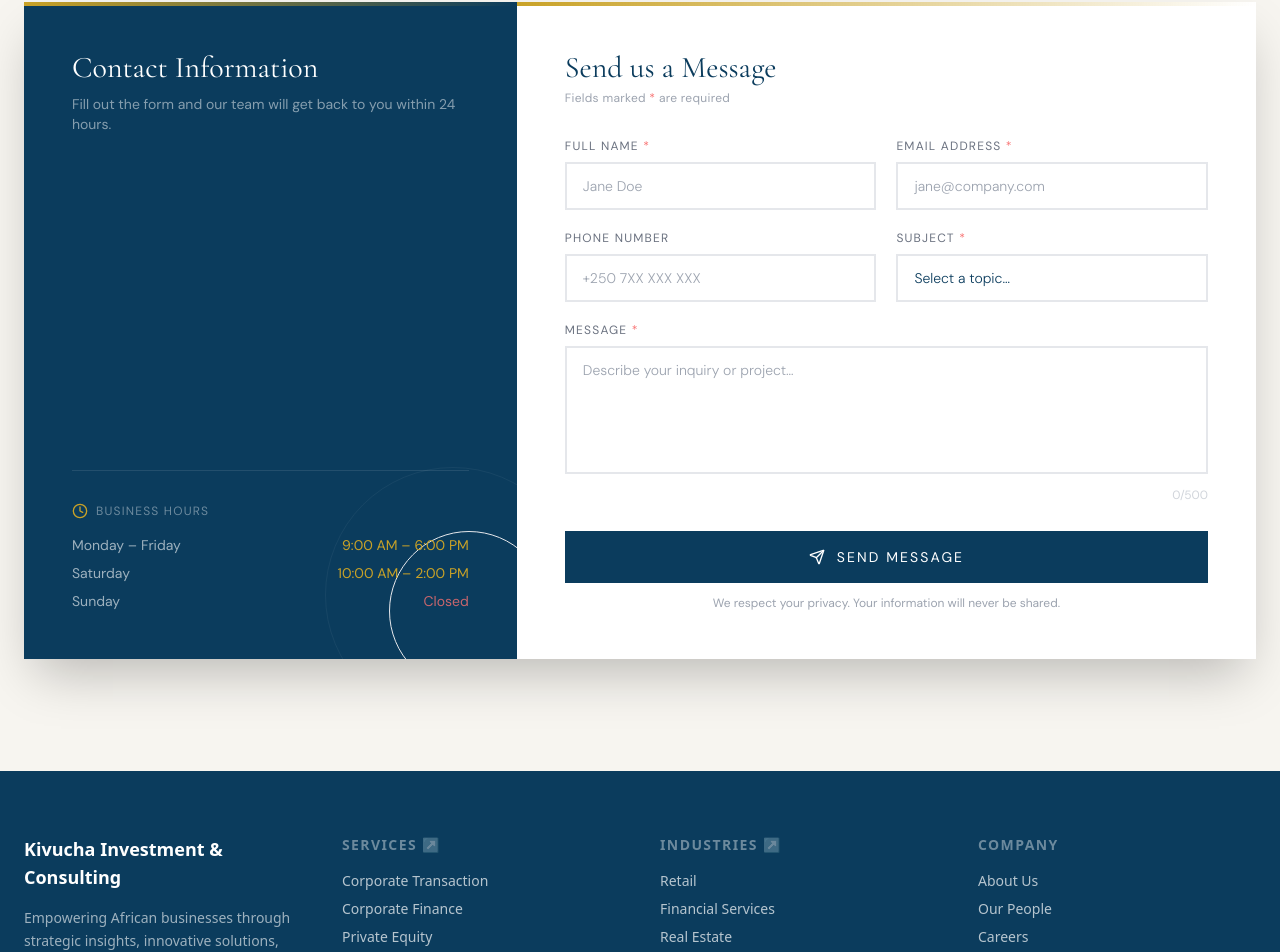
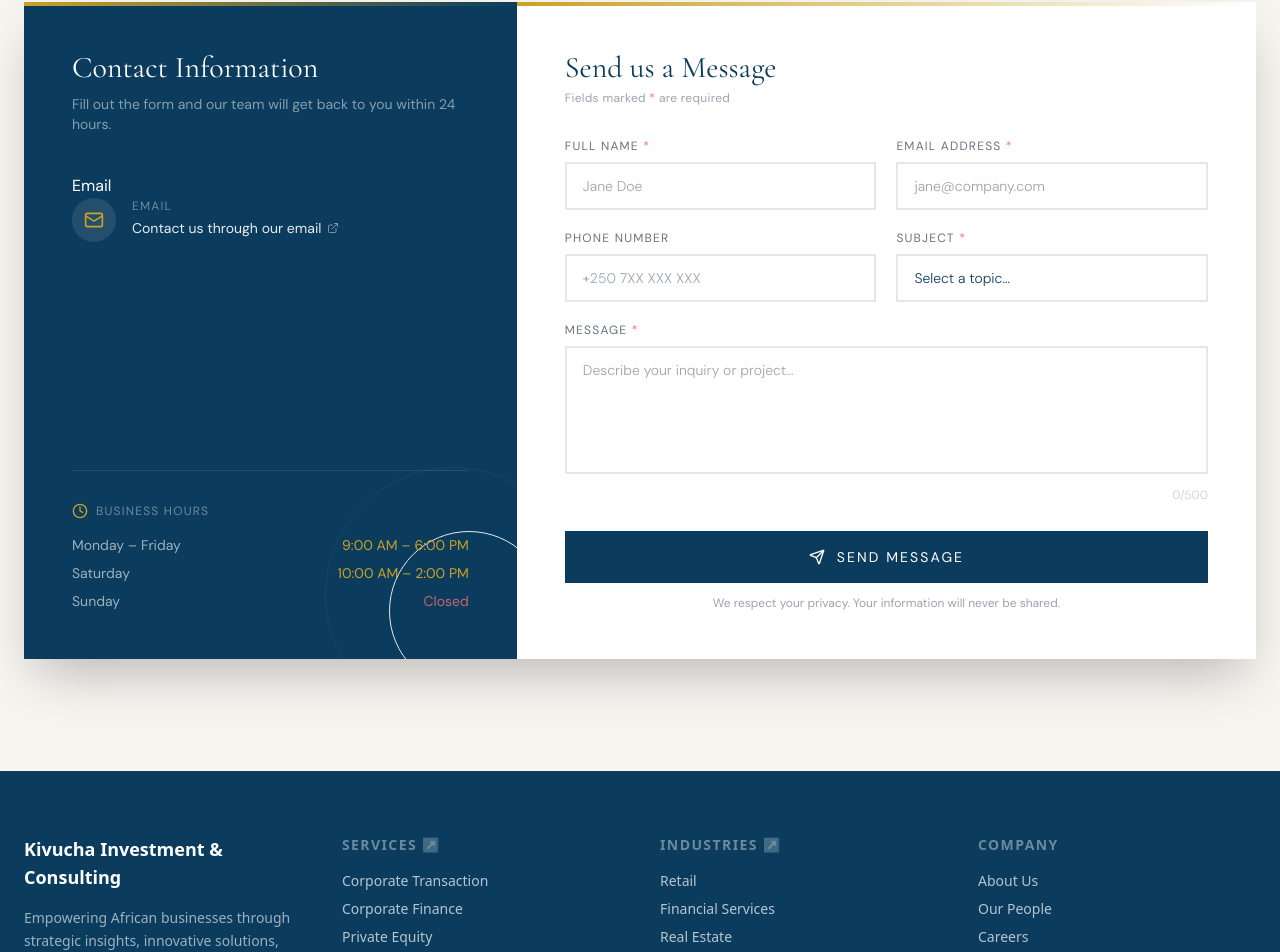
Before and after one commit to juniorally910/Kivucha, a React (Vite) app: page / in a window 1280 px wide. Shown: the part 5724-6676 px from the top of the page. Built offline with nearby package versions, Linux system fonts and the light colour scheme.

Commit message:
hided email from website

```diff
--- a/src/components/ContactPage.tsx
+++ b/src/components/ContactPage.tsx
@@ -1,4 +1,4 @@
-import { Send, Clock, CheckCircle, AlertCircle, ChevronRight } from 'lucide-react';
+import { Send, Clock, CheckCircle, AlertCircle, ChevronRight, Mail, ExternalLink } from 'lucide-react';
 import { useState, useRef } from 'react';
 import emailjs from '@emailjs/browser';
 
@@ -262,8 +262,9 @@ export function ContactPage() {
                       </a>
                     </div>
                   </div>
+                  */}
 
-                  {/* Email
+                   Email
                   <div className="info-card flex items-start gap-4 group cursor-default">
                     <div className="info-icon w-11 h-11 rounded-full bg-white/10 flex items-center justify-center flex-shrink-0 transition-all duration-300">
                       <Mail className="w-5 h-5 text-[#C9A227] transition-colors duration-300" />
@@ -275,12 +276,12 @@ export function ContactPage() {
                         className="text-sm text-white/90 hover:text-[#C9A227] transition-colors flex items-center gap-1.5"
                         style={{fontFamily:'DM Sans,sans-serif'}}
                       >
-                        daniel.roth@kivucha.com
+                        Contact us through our email
                         <ExternalLink className="w-3 h-3 opacity-50" />
                       </a>
                     </div>
                   </div>
-                  */}
+
 
                 </div>
               </div>
```
